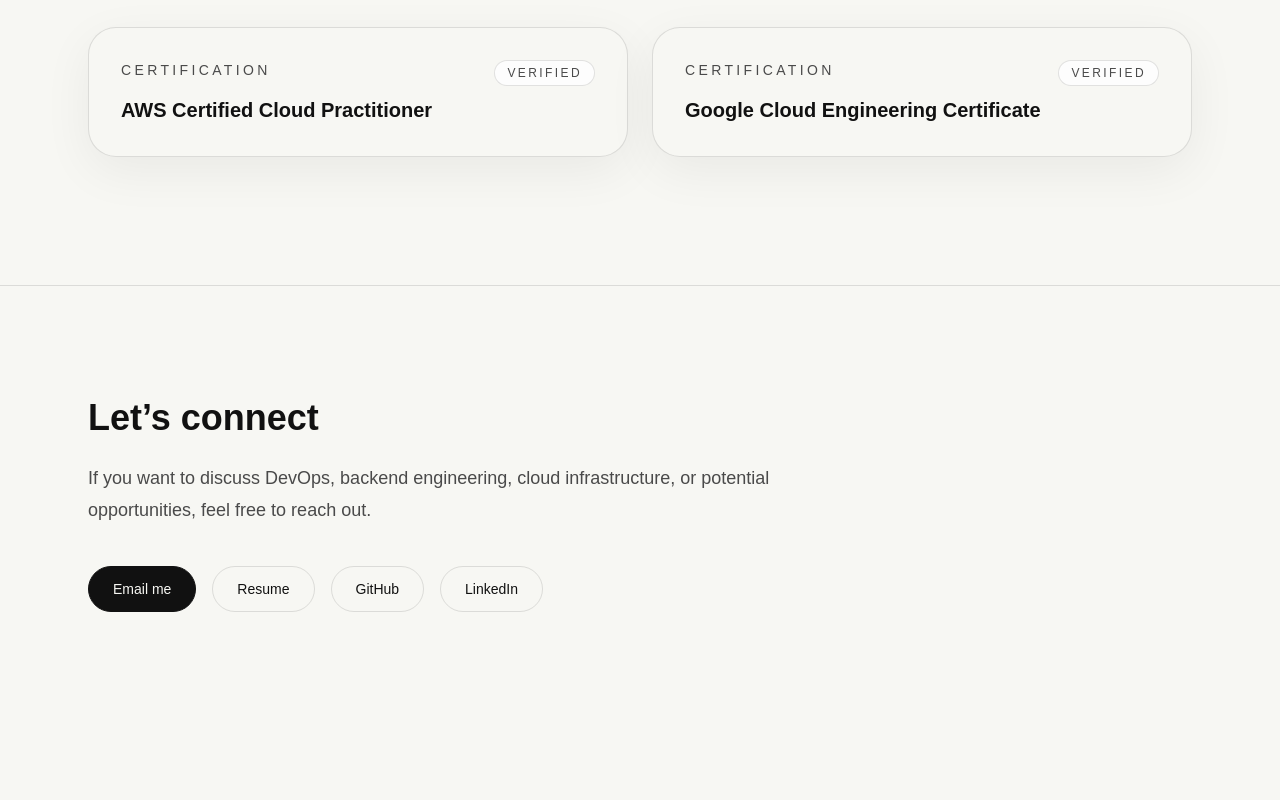
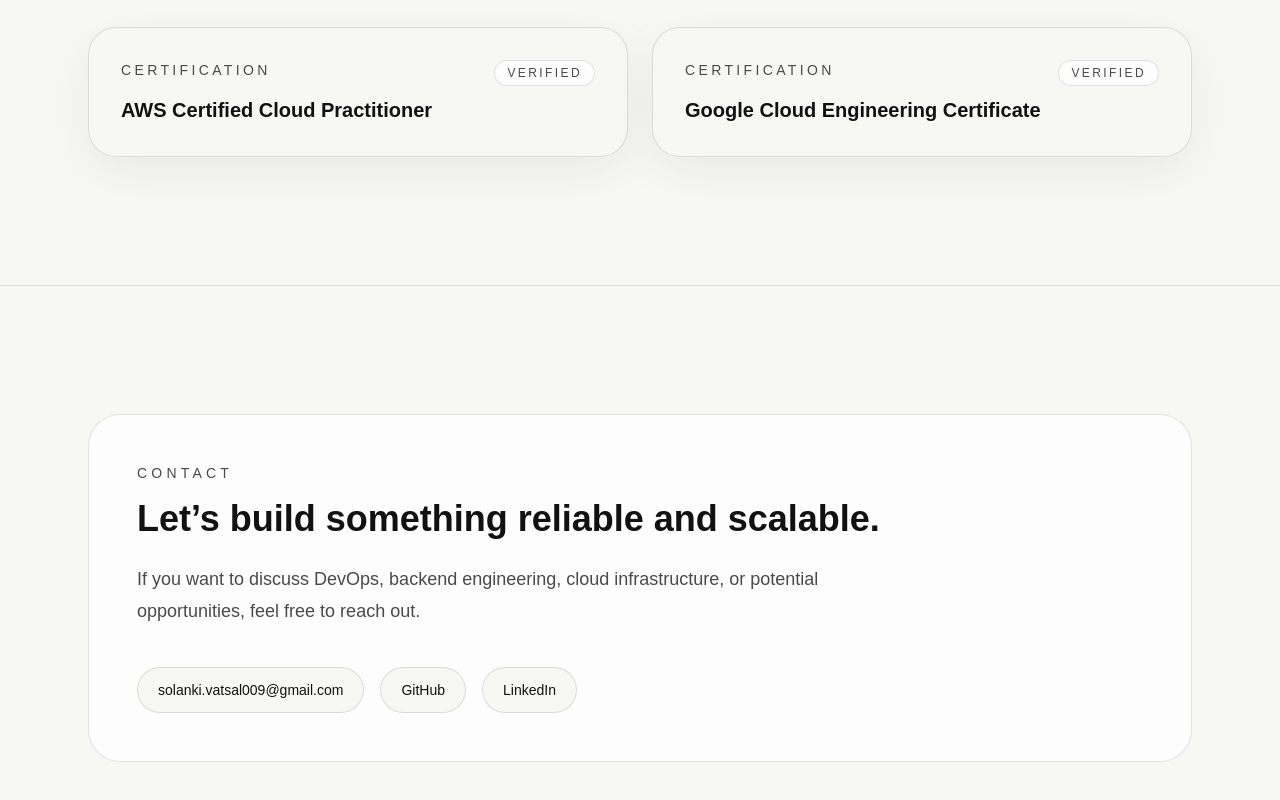
Before and after one commit to VatsalSolanki-01/portfolio, a Next.js app: page / in a window 1280 px wide. Shown: the part 4214-5014 px from the top of the page. Before the commit the page ends 4922 px from the top, so only its background shows below. Built offline with nearby package versions, Linux system fonts and the light colour scheme.

Commit message:
fix portfolio section

```diff
--- a/components/sections/Contact.tsx
+++ b/components/sections/Contact.tsx
@@ -1,44 +1,37 @@
 import { contactContent } from "@/data/portfolio";
-import { siteConfig } from "@/constants/site";
 
 export default function Contact() {
   return (
-    <section id="contact" className="py-24">
+    <section id="contact" className="py-24 md:py-32">
       <div className="mx-auto max-w-6xl px-6">
+        <div className="rounded-[32px] border border-[var(--border)] bg-[var(--surface)] p-8 md:p-12">
           <div className="max-w-3xl">
             <p className="text-sm uppercase tracking-[0.3em] text-[var(--muted)]">
-            {contactContent.title}
+              Contact
             </p>
 
             <h2 className="mt-4 text-3xl font-semibold text-[var(--foreground)] md:text-4xl">
-            Let’s connect
+              {contactContent.heading}
             </h2>
 
             <p className="mt-6 text-base leading-8 text-[var(--muted)] md:text-lg">
               {contactContent.description}
             </p>
+          </div>
 
-          <div className="mt-10 flex flex-wrap gap-4">
+          <div className="mt-10 flex flex-col gap-4 md:flex-row md:flex-wrap">
             <a
               href={`mailto:${contactContent.email}`}
-              className="rounded-full border border-[var(--foreground)] bg-[var(--foreground)] px-6 py-3 text-sm font-medium text-[var(--background)] transition hover:opacity-90"
+              className="inline-flex w-fit items-center rounded-full border border-[var(--border)] bg-[var(--background)] px-5 py-3 text-sm font-medium text-[var(--foreground)] transition hover:opacity-80"
             >
-              Email me
-            </a>
-
-            <a
-              href={siteConfig.links.resume}
-              download
-              className="rounded-full border border-[var(--border)] px-6 py-3 text-sm font-medium text-[var(--foreground)] transition hover:bg-[var(--surface-2)]"
-            >
-              Resume
+              {contactContent.email}
             </a>
 
             <a
               href={contactContent.github}
               target="_blank"
               rel="noreferrer"
-              className="rounded-full border border-[var(--border)] px-6 py-3 text-sm font-medium text-[var(--foreground)] transition hover:bg-[var(--surface-2)]"
+              className="inline-flex w-fit items-center rounded-full border border-[var(--border)] bg-[var(--background)] px-5 py-3 text-sm font-medium text-[var(--foreground)] transition hover:opacity-80"
             >
               GitHub
             </a>
@@ -47,7 +40,7 @@
               href={contactContent.linkedin}
               target="_blank"
               rel="noreferrer"
-              className="rounded-full border border-[var(--border)] px-6 py-3 text-sm font-medium text-[var(--foreground)] transition hover:bg-[var(--surface-2)]"
+              className="inline-flex w-fit items-center rounded-full border border-[var(--border)] bg-[var(--background)] px-5 py-3 text-sm font-medium text-[var(--foreground)] transition hover:opacity-80"
             >
               LinkedIn
             </a>
```
Lines whose indentation alone changed are shown as unchanged.
